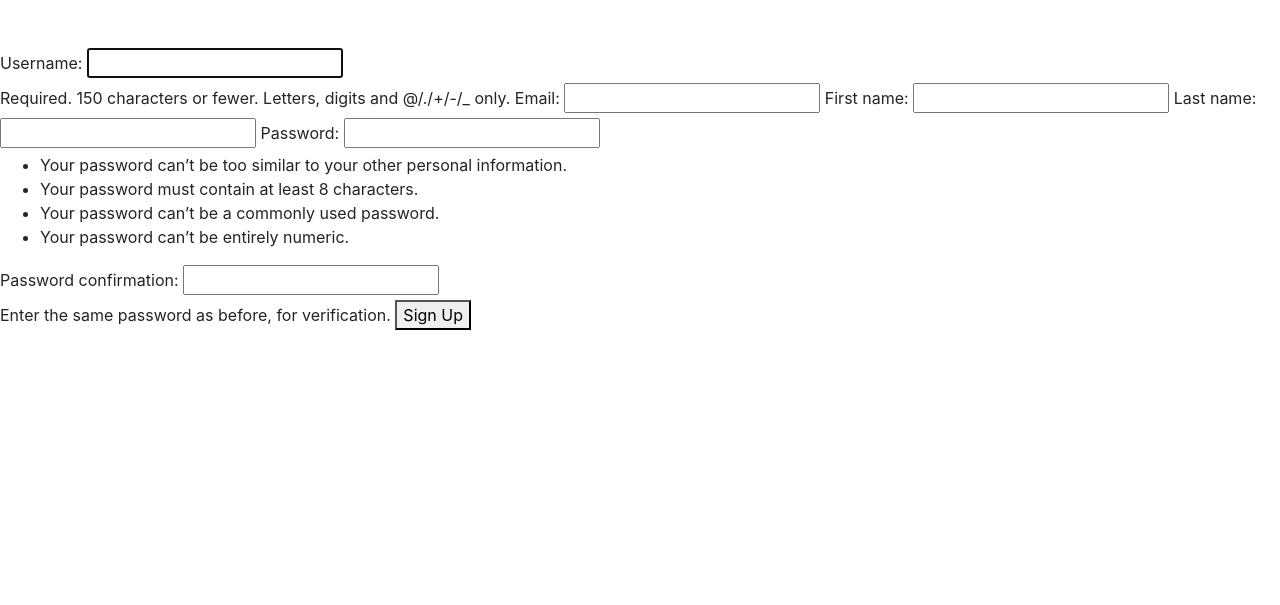
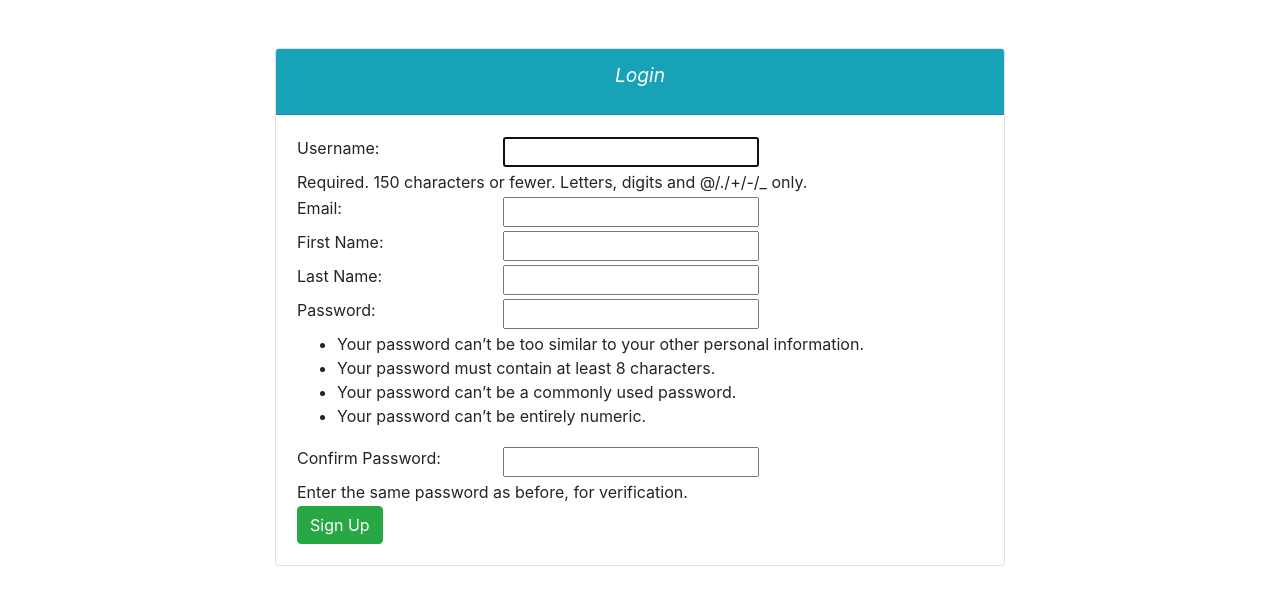
Before and after one commit to Brij123987/brijesh_django, a Django app: page /register/ in a window 1280 px wide. Shown: the part 74-679 px from the top of the page. Run offline with Django 4.2, Linux system fonts and the light colour scheme.

Commit message:
commit:64

```diff
--- a/mysite/users/templates/users/register.html
+++ b/mysite/users/templates/users/register.html
@@ -10,13 +10,71 @@
 <body>
   {% block body %}
 
-    <form method="POST">
-      {% csrf_token %}
-      {{ form }}
-      <button type="submit">
-          Sign Up
-      </button>
-    </form>
+  <div class="container">
+    <div class="row">
+      <div class="col-md-8 offset-md-2">
+        <div class="card">
+          <div class="card-header text-white bg-info">
+            <div class="card-title" style="text-align: center; font-size:larger; font-style:italic">
+              Login
+            </div>
+          </div>
+          <div class="card-body">
+            <form method="POST">
+              {% csrf_token %}
+              <table>
+                <tr>
+                  <td><label for="username">Username:</label></td>
+                  <td>{{ form.username }}</td>
+                </tr>
+                <tr>
+                  <td colspan="2">Required. 150 characters or fewer. Letters, digits and @/./+/-/_ only.</td>
+                </tr>
+                <tr>
+                  <td><label for="email">Email:</label></td>
+                  <td>{{ form.email }}</td>
+                </tr>
+                <tr>
+                  <td><label for="firstname">First Name:</label></td>
+                  <td>{{ form.first_name }}</td>
+                </tr>
+                <tr>
+                  <td><label for="lastname">Last Name:</label></td>
+                  <td>{{ form.last_name }}</td>
+                </tr>
+                <tr>
+                  <td><label for="pass1">Password:</label></td>
+                  <td>{{ form.password1 }}</td>
+                </tr>
+                <tr>
+                  <td colspan="2">
+                    <ul>
+                      <li>Your password can’t be too similar to your other personal information.</li>
+                      <li>Your password must contain at least 8 characters.</li>
+                      <li>Your password can’t be a commonly used password.</li>
+                      <li>Your password can’t be entirely numeric.</li>
+                    </ul>
+                    </td>
+                </tr>
+                <tr>
+                  <td><label for="pass2">Confirm Password:</label></td>
+                  <td>{{ form.password2 }}</td>
+                </tr>
+                <tr>
+                  <td colspan="2">Enter the same password as before, for verification.</td>
+                </tr>
+                <tr>
+                  <td colspan="2"><button type="submit" class="btn btn-success">Sign Up</button></td>
+                </tr>
+            </table>
+            </form>
+          </div>
+        </div>
+      </div>
+    </div>
+  </div>
+
+
 
   {% endblock %}
 
```
Also changed, not shown: mysite/db.sqlite3.
